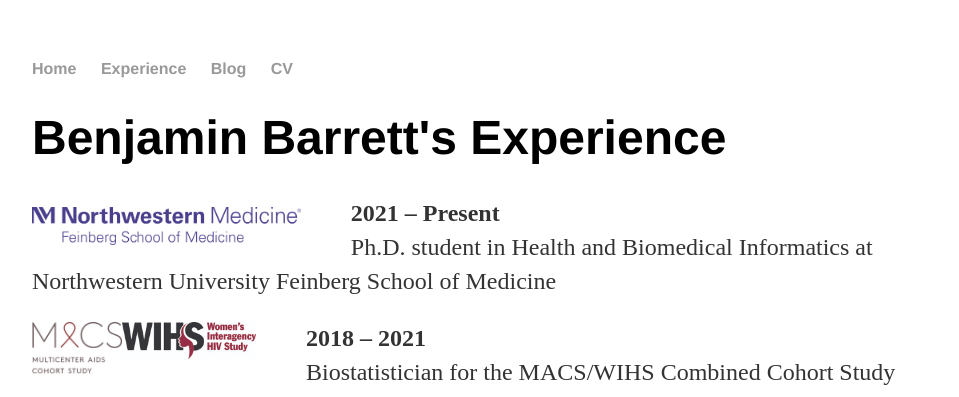
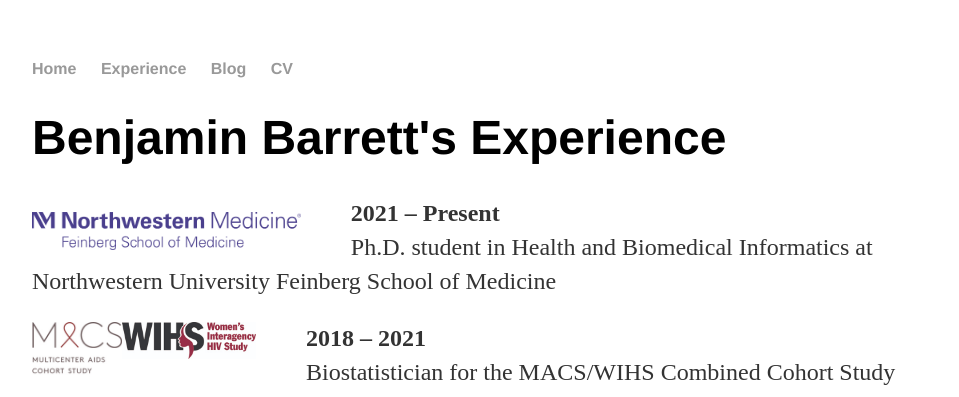
Before and after one commit to Ben4444/Ben4444.github.io, a Jekyll site: the page experience/index.html, which Jekyll copies as it is, in a window 1280 px wide. Shown: the top 397 px of the page, without its empty margins (160-1119 px from the left). Built offline with Jekyll 4.4.1, drawn with Linux system fonts in a browser that asks for light colours.

Commit message:
Update index.html

```diff
--- a/experience/index.html
+++ b/experience/index.html
@@ -19,7 +19,7 @@
 				Benjamin Barrett's Experience
 			</h1>
 			<p>
-				<img src="../assets/images/Feinberg-linear-RGB.png" alt="NM Logo" width="30%" height="30%" align="left" style="margin:10px 50px 0px 0px">
+				<img src="../assets/images/Feinberg-linear-RGB.png" alt="NM Logo" width="30%" height="30%" align="left" style="margin:15px 50px 0px 0px">
 				<strong>2021 – Present</strong><br>
 				Ph.D. student in Health and Biomedical Informatics at Northwestern University Feinberg School of Medicine
 			</p>
```
